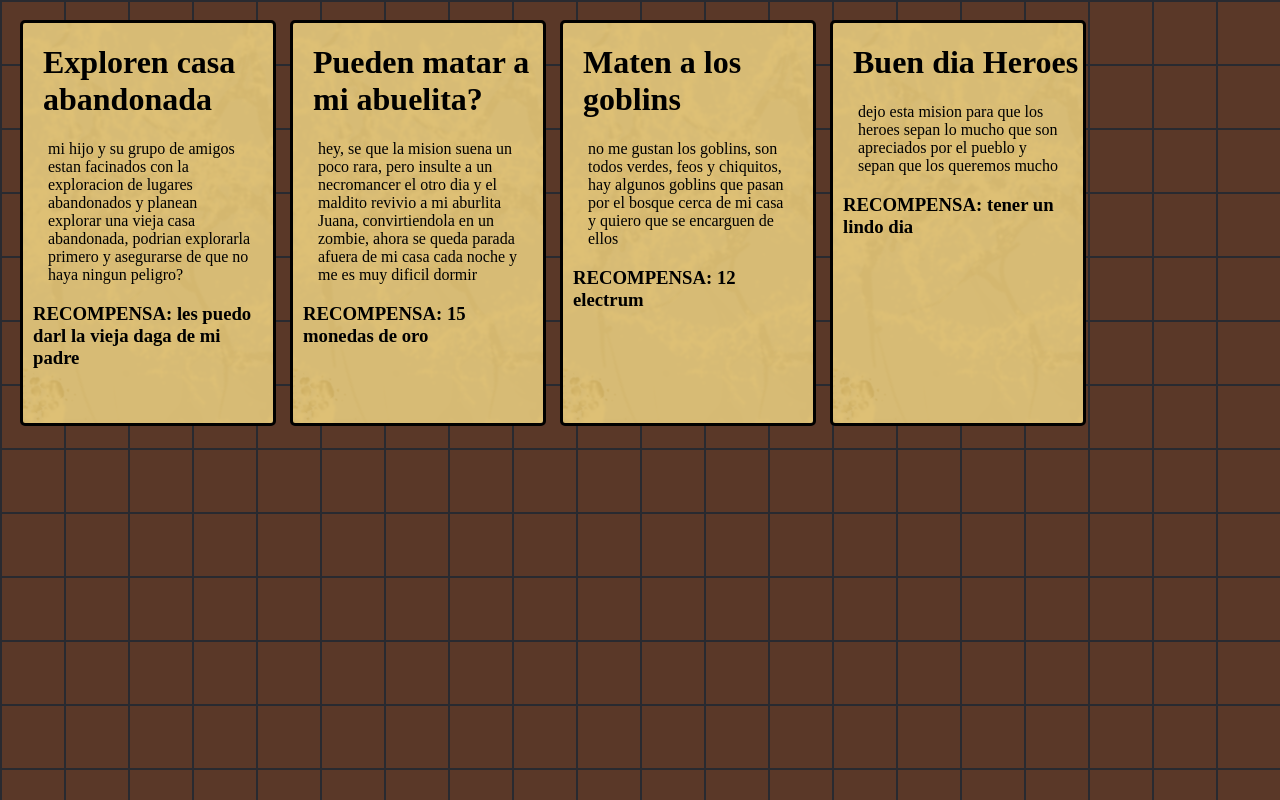
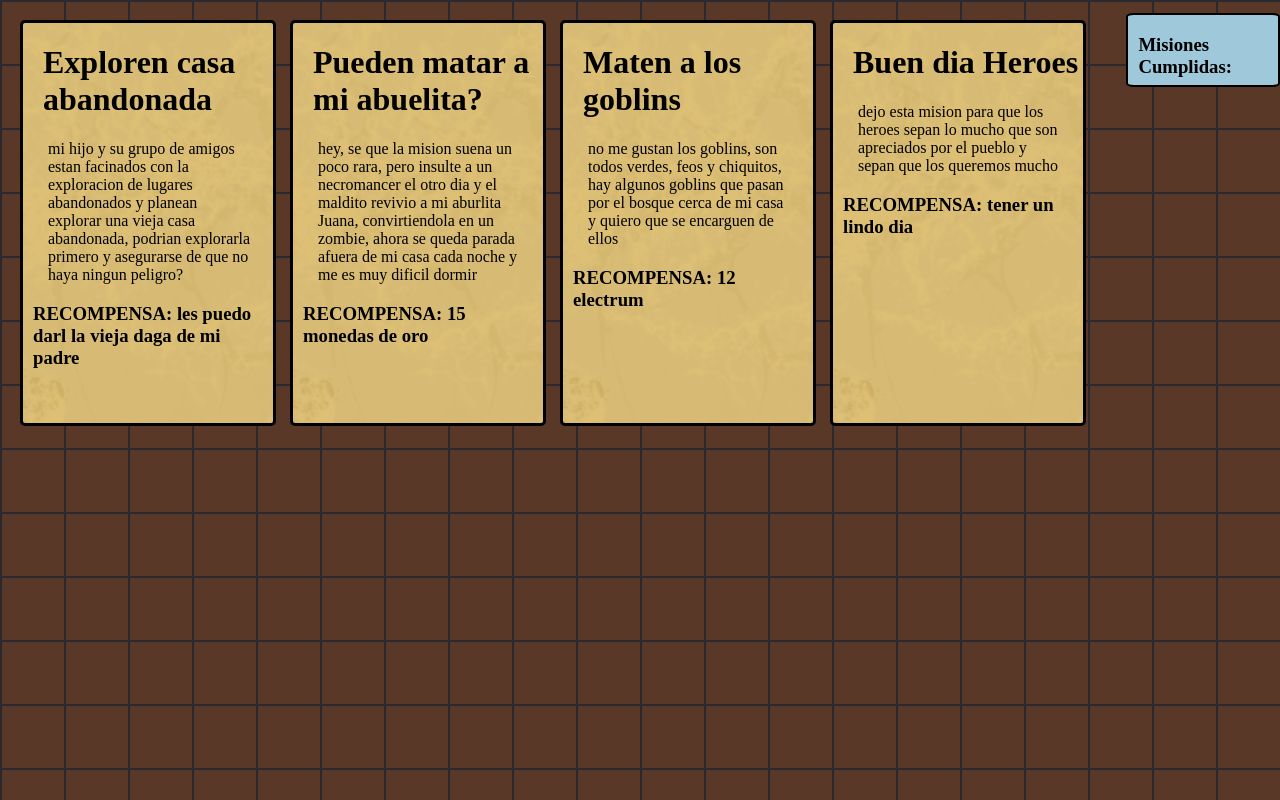
Before and after one commit to PepitoTiburon/D-DCampaignWebsiteDante, a plain HTML site: page index.html in a window 1280 px wide. Drawn offline with Linux system fonts and the light colour scheme.

Commit message:
añadi una seccion de misiones completadas que crece al pasar el mouse y tiene los datos de algunas misiones

```diff
--- a/index.html
+++ b/index.html
@@ -39,6 +39,16 @@
                 <p> dejo esta mision para que los heroes sepan lo mucho que son apreciados por el pueblo y sepan que los queremos mucho</p>
                 <H3>RECOMPENSA: tener un lindo dia</H3>
             </div>
+            <div class="UI">
+                <H3>Misiones Cumplidas:</H3>
+                <hr>
+                <h4> Salven a mi hijo de la casa fantasma</h4>
+                <p><span style="color: yellow;">[Nombre de grupo Pendiente]</span> <span style="color: red;">Mato</span> un fantasma</p>
+                <p><span style="color: yellow;">[Nombre de grupo Pendiente]</span> Subio de nivel <b>1</b> --> <b>3</b></p>
+                <hr>
+                <h4> Pueden matar a mi abuelita?</h4>
+                <p><span style="color: yellow;">[Nombre de grupo Pendiente]</span> <span style="color: red;">Mato</span> un zombie</p>
+            </div>
         </div>
 
     </body>
--- a/main.css
+++ b/main.css
@@ -16,12 +16,37 @@ h1{
 p{
   margin-left: 25px;
   margin-right: 20px;
+  margin-top: 1px;
 }
 h3{
   margin-left: 10px;
   margin-right: 10px
 }
-
+h4{
+  margin-left: 8px;
+}
+.UI{
+  transition: all 0.2s ease-in-out;
+  overflow: hidden;
+  width: 150px;
+  height: 70px;
+  margin-top: 1%;
+  border-radius: 5%;
+  border-color: 000000;
+  border-width: 2px;
+  border-style: solid;
+  position: fixed;
+  margin-left: 88%;
+  margin-right: 1%;
+  background-color: #9FC8DA;
+}
+.UI:hover{
+  border-color: #FF0000;
+  height: 200px;
+  width: 200px;
+  margin-left: 85%;
+  overflow-y: scroll;
+}
   #card{
     width: 300px;
     height: 500px;
```
